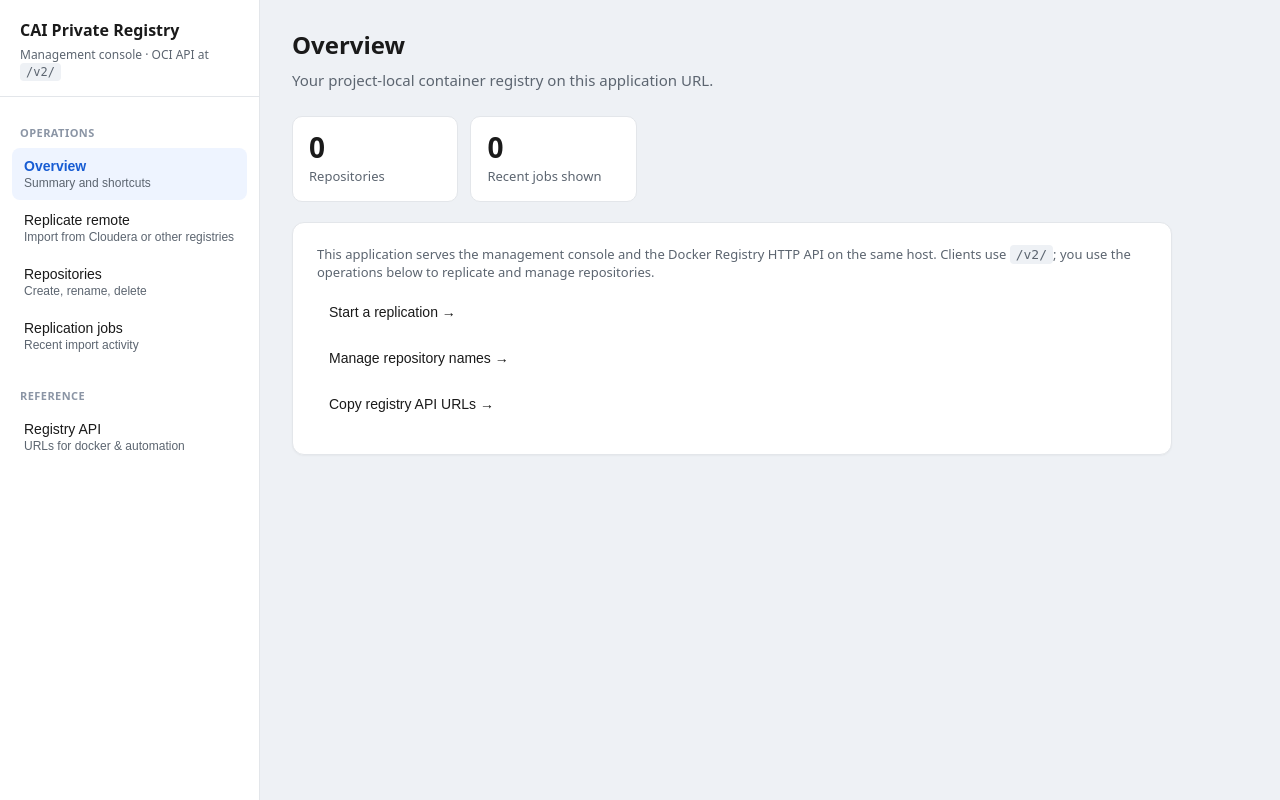
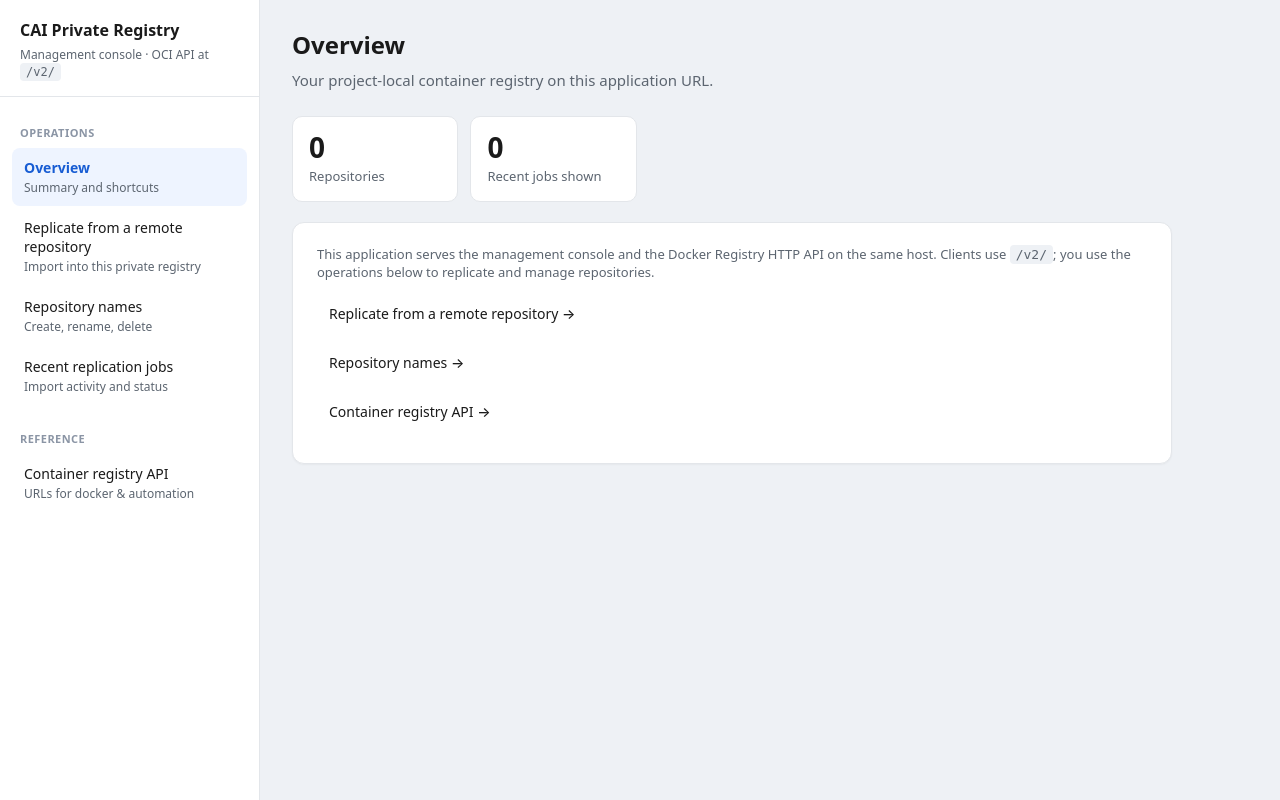
Before and after one commit to royles/CAI-Container-Registry, a FastAPI app: page / in a window 1280 px wide. Run offline with FastAPI, Linux system fonts and the light colour scheme.

Commit message:
Use dedicated UI routes and labels for left-panel operations
Each operation links to its own page (/ui/replicate, etc.) with server-
rendered active nav and content. Restore full operation titles such as
Replicate from a remote repository.

Co-authored-by: Christopher Royles <royles@users.noreply.github.com>

```diff
--- a/app/templates/manage.html
+++ b/app/templates/manage.html
@@ -48,6 +48,7 @@
       border: 0; background: transparent; cursor: pointer;
       padding: 10px 12px; margin: 2px 0; border-radius: 8px;
       font-size: 14px; font-weight: 500; color: #1a1a1a;
+      text-decoration: none;
     }
     .nav-item:hover { background: #f3f5f8; }
     .nav-item.active {
@@ -167,7 +168,7 @@
     }
     .quick-links { list-style: none; padding: 0; margin: 0; }
     .quick-links li { margin: 10px 0; }
-    .quick-links button.nav-item { font-weight: 500; }
+    .quick-links a.nav-item { font-weight: 500; }
   </style>
 </head>
 <body>
@@ -180,40 +181,54 @@
 
       <div class="nav-group">
         <div class="nav-label">Operations</div>
-        <button type="button" class="nav-item" data-view="home">
+        <a href="/ui" class="nav-item{% if initial_view == 'home' %} active{% endif %}">
           Overview
           <span class="nav-item-desc">Summary and shortcuts</span>
-        </button>
-        <button type="button" class="nav-item" data-view="replicate">
-          Replicate remote
-          <span class="nav-item-desc">Import from Cloudera or other registries</span>
-        </button>
-        <button type="button" class="nav-item" data-view="repositories">
-          Repositories
+        </a>
+        <a href="/ui/replicate" class="nav-item{% if initial_view == 'replicate' %} active{% endif %}">
+          Replicate from a remote repository
+          <span class="nav-item-desc">Import into this private registry</span>
+        </a>
+        <a href="/ui/repositories" class="nav-item{% if initial_view == 'repositories' %} active{% endif %}">
+          Repository names
           <span class="nav-item-desc">Create, rename, delete</span>
-        </button>
-        <button type="button" class="nav-item" data-view="jobs">
-          Replication jobs
-          <span class="nav-item-desc">Recent import activity</span>
-        </button>
+        </a>
+        <a href="/ui/jobs" class="nav-item{% if initial_view == 'jobs' %} active{% endif %}">
+          Recent replication jobs
+          <span class="nav-item-desc">Import activity and status</span>
+        </a>
       </div>
 
       <div class="nav-group">
         <div class="nav-label">Reference</div>
-        <button type="button" class="nav-item" data-view="api">
-          Registry API
+        <a href="/ui/api" class="nav-item{% if initial_view == 'api' %} active{% endif %}">
+          Container registry API
           <span class="nav-item-desc">URLs for docker &amp; automation</span>
-        </button>
+        </a>
       </div>
     </aside>
 
     <main class="main">
       <header class="main-header">
+        {% if initial_view == 'replicate' %}
+        <h1 id="viewTitle">Replicate from a remote repository</h1>
+        <p class="lead" id="viewLead">Import images from Cloudera or another OCI registry into this project-local private registry.</p>
+        {% elif initial_view == 'repositories' %}
+        <h1 id="viewTitle">Repository names</h1>
+        <p class="lead" id="viewLead">Create empty repositories or manage names, tags, and metadata on disk.</p>
+        {% elif initial_view == 'jobs' %}
+        <h1 id="viewTitle">Recent replication jobs</h1>
+        <p class="lead" id="viewLead">Status of recent import jobs started from this console or the JSON API.</p>
+        {% elif initial_view == 'api' %}
+        <h1 id="viewTitle">Container registry API</h1>
+        <p class="lead" id="viewLead">Endpoints and references for docker, Runtime Catalog, and automation.</p>
+        {% else %}
         <h1 id="viewTitle">Overview</h1>
         <p class="lead" id="viewLead">Your project-local container registry on this application URL.</p>
+        {% endif %}
       </header>
 
-      <section class="view-panel active" data-view-panel="home" id="panel-home">
+      <section class="view-panel{% if initial_view == 'home' %} active{% endif %}" data-view-panel="home" id="panel-home">
         <div class="stat-grid">
           <div class="stat">
             <div class="stat-value">{{ repositories|length }}</div>
@@ -227,14 +242,14 @@
         <div class="card">
           <p class="hint" style="margin-top:0;">This application serves the management console and the Docker Registry HTTP API on the same host. Clients use <code>/v2/</code>; you use the operations below to replicate and manage repositories.</p>
           <ul class="quick-links">
-            <li><button type="button" class="nav-item" data-view="replicate">Start a replication →</button></li>
-            <li><button type="button" class="nav-item" data-view="repositories">Manage repository names →</button></li>
-            <li><button type="button" class="nav-item" data-view="api">Copy registry API URLs →</button></li>
+            <li><a href="/ui/replicate" class="nav-item">Replicate from a remote repository →</a></li>
+            <li><a href="/ui/repositories" class="nav-item">Repository names →</a></li>
+            <li><a href="/ui/api" class="nav-item">Container registry API →</a></li>
           </ul>
         </div>
       </section>
 
-      <section class="view-panel" data-view-panel="replicate" id="panel-replicate">
+      <section class="view-panel{% if initial_view == 'replicate' %} active{% endif %}" data-view-panel="replicate" id="panel-replicate">
         <div class="card">
           <form id="replicateForm">
             <label for="source">Remote image or repository</label>
@@ -286,7 +301,7 @@
         </div>
       </section>
 
-      <section class="view-panel" data-view-panel="repositories" id="panel-repositories">
+      <section class="view-panel{% if initial_view == 'repositories' %} active{% endif %}" data-view-panel="repositories" id="panel-repositories">
         <div class="card">
           <p class="hint" style="margin-top:0;">Create empty repositories (e.g. <code>runtimes</code>, <code>models</code>, <code>runtimes/jupyter</code>) before push, or they appear when you push or replicate. Metadata: <code>{{ data_dir }}/docker/registry/v2/repositories/</code></p>
 
@@ -325,7 +340,7 @@
         </div>
       </section>
 
-      <section class="view-panel" data-view-panel="jobs" id="panel-jobs">
+      <section class="view-panel{% if initial_view == 'jobs' %} active{% endif %}" data-view-panel="jobs" id="panel-jobs">
         <div class="card">
           {% if jobs %}
           <table>
@@ -342,12 +357,12 @@
             </tbody>
           </table>
           {% else %}
-          <p class="hint" style="margin-top:0;">No jobs yet. Use <strong>Replicate remote</strong> to import an image.</p>
+          <p class="hint" style="margin-top:0;">No jobs yet. Use <a href="/ui/replicate">Replicate from a remote repository</a> to import an image.</p>
           {% endif %}
         </div>
       </section>
 
-      <section class="view-panel" data-view-panel="api" id="panel-api">
+      <section class="view-panel{% if initial_view == 'api' %} active{% endif %}" data-view-panel="api" id="panel-api">
         <div class="card api-card">
           <p class="hint" style="margin-top:0;">Use these endpoints for <code>docker pull</code>, <code>docker push</code>, Runtime Catalog validation, and automation. <span class="badge">OCI / Docker V2</span></p>
 
@@ -433,67 +448,13 @@
   </div>
 
   <script>
-    const VIEW_META = {
-      home: {
-        title: "Overview",
-        lead: "Your project-local container registry on this application URL.",
-      },
-      replicate: {
-        title: "Replicate remote",
-        lead: "Import images from Cloudera or another OCI registry into this private registry.",
-      },
-      repositories: {
-        title: "Repositories",
-        lead: "Create empty repositories or manage names, tags, and metadata on disk.",
-      },
-      jobs: {
-        title: "Replication jobs",
-        lead: "Status of recent import jobs started from this console or the JSON API.",
-      },
-      api: {
-        title: "Registry API",
-        lead: "Endpoints and references for docker, Runtime Catalog, and automation.",
-      },
+    const UI_PATHS = {
+      home: "/ui",
+      replicate: "/ui/replicate",
+      repositories: "/ui/repositories",
+      jobs: "/ui/jobs",
+      api: "/ui/api",
     };
-
-    const DEFAULT_VIEW = "{{ initial_view }}";
-
-    function validView(id) {
-      return Object.prototype.hasOwnProperty.call(VIEW_META, id);
-    }
-
-    function currentViewFromLocation() {
-      const hash = (location.hash || "").replace(/^#/, "");
-      if (validView(hash)) return hash;
-      const params = new URLSearchParams(location.search);
-      const q = params.get("view");
-      if (q && validView(q)) return q;
-      if (validView(DEFAULT_VIEW)) return DEFAULT_VIEW;
-      return "home";
-    }
-
-    function showView(viewId, { updateHash = true } = {}) {
-      if (!validView(viewId)) viewId = "home";
-      document.querySelectorAll("[data-view-panel]").forEach((panel) => {
-        panel.classList.toggle("active", panel.dataset.viewPanel === viewId);
-      });
-      document.querySelectorAll(".sidebar .nav-item[data-view]").forEach((btn) => {
-        btn.classList.toggle("active", btn.dataset.view === viewId);
-      });
-      const meta = VIEW_META[viewId];
-      document.getElementById("viewTitle").textContent = meta.title;
-      document.getElementById("viewLead").textContent = meta.lead;
-      if (updateHash && location.hash !== `#${viewId}`) {
-        history.replaceState(null, "", `#${viewId}`);
-      }
-    }
-
-    document.querySelectorAll("[data-view]").forEach((el) => {
-      el.addEventListener("click", () => showView(el.dataset.view));
-    });
-
-    window.addEventListener("hashchange", () => showView(currentViewFromLocation(), { updateHash: false }));
-    showView(currentViewFromLocation(), { updateHash: false });
 
     document.querySelectorAll(".copy-btn").forEach((btn) => {
       btn.addEventListener("click", () => {
@@ -518,8 +479,8 @@
     }
 
     function reloadKeepingView(viewId) {
-      location.hash = viewId;
-      location.reload();
+      const path = UI_PATHS[viewId] || UI_PATHS.home;
+      location.assign(path);
     }
 
     async function pollJob(jobId) {
@@ -623,7 +584,6 @@
     form.addEventListener("submit", async (e) => {
       e.preventDefault();
       submitBtn.disabled = true;
-      showView("replicate", { updateHash: true });
       showStatus("Starting replication…", false);
       const payload = {
         source: form.source.value.trim(),
@@ -645,7 +605,6 @@
         });
         const data = await res.json();
         if (!res.ok) throw new Error(data.detail || "Replication request failed");
-        showView("jobs", { updateHash: true });
         await pollJob(data.job_id);
       } catch (err) {
         showStatus(err.message || String(err), true);
--- a/app/templates/repo_detail.html
+++ b/app/templates/repo_detail.html
@@ -35,7 +35,7 @@
 </head>
 <body>
   <div class="wrap">
-    <p><a href="/#repositories">← Back to repositories</a></p>
+    <p><a href="/ui/repositories">← Back to repository names</a></p>
     <h1><code>{{ repository }}:{{ tag }}</code></h1>
 
     <details class="panel" open>
```
Also changed, not shown: app/ui_routes.py (+52 -3 lines).
